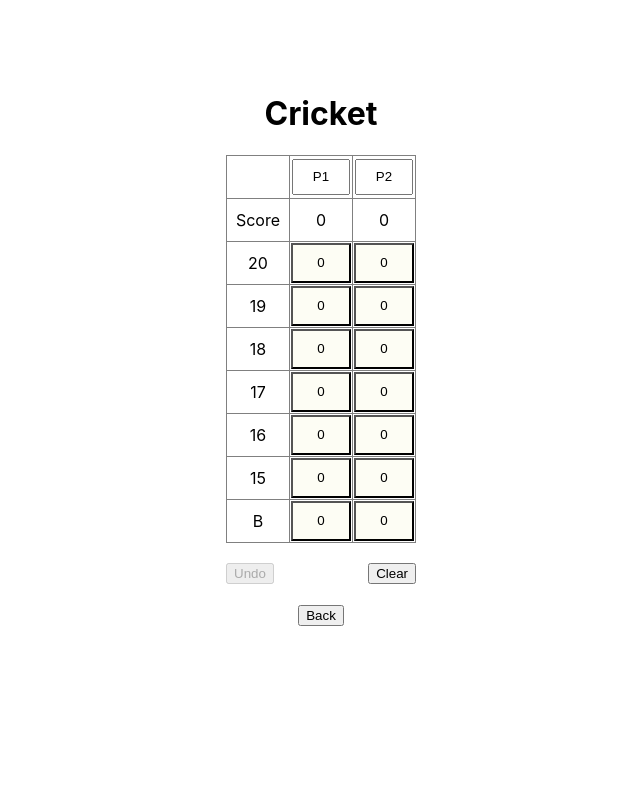
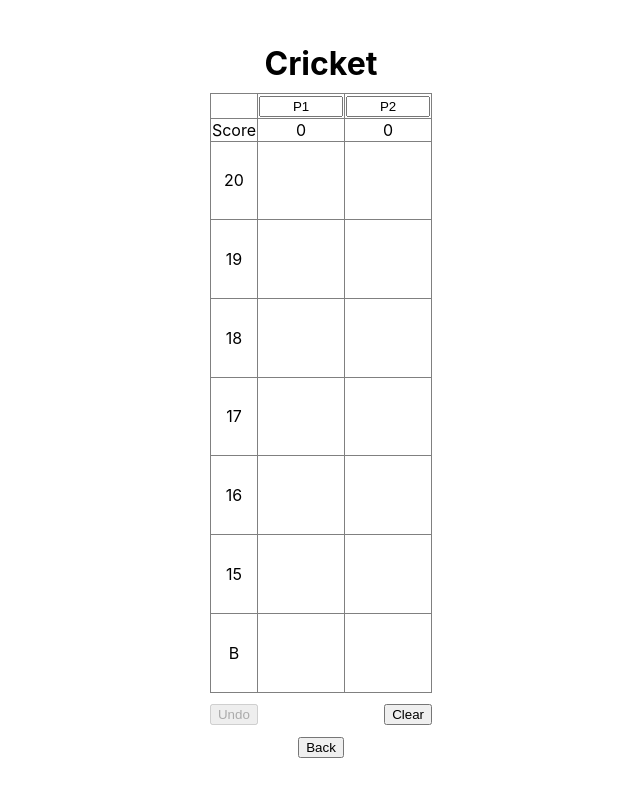
Before and after one commit to ameyaagrawal/darts-tracker, a React (Create React App) app: page / in a window 1280 px wide. Both pictures are taken after a click on the button "Confirm". Shown: the top 796 px of the page, without its empty margins (319-959 px from the left). Built offline with nearby package versions, Linux system fonts and the light colour scheme.

Commit message:
add images, resize UI, make "clear" undoable

```diff
--- a/src/App.css
+++ b/src/App.css
@@ -1,5 +1,13 @@
 h1 {
-  margin-top: 0px;
+  margin-top: 1px;
+  margin-bottom: 10px;
+}
+
+html, body {
+  height: 100%;
+  margin: 0;
+  padding: 0;
+
 }
 
 .App {
@@ -7,7 +15,7 @@ h1 {
   flex-direction: column;
   align-items: center;
   justify-content: center;
-  height: 90vh;
+  height: 100vh;
   text-align: center;
 }
 
@@ -17,6 +25,8 @@ h1 {
 }
 
 .tracker-table {
+  height: 75vh;
+  max-height: 75vh;
   border-collapse: collapse;
   text-align: center;
 }
@@ -24,18 +34,44 @@ h1 {
 .tracker-button {
   width: 100%;
   height: 100%;
-  background-color: #fcfced97;
+  background-color: #ffffff;
+  padding: 0;
+  display: flex;
+  align-items: center;
+  justify-content: center;
+  border-width: 0px;
 }
 
 .tracker-button.green {
   background-color: #88E788; /* Green for active buttons */
 }
 
+.tracker-cell-image {
+  width: 70%; /* Adjust the size of the image */
+  height: 70%;
+  vertical-align: middle;
+  object-fit: contain;
+  pointer-events: none;
+}
+
+.tracker-cell-score {
+  position: absolute;
+  top: 1px;
+  right: 1px;
+  background-color: rgba(255, 255, 255, 0.3);
+  margin: 1px;
+  border-radius: 3px;
+  font-size: 8.2px;
+  font-weight: bold;
+  color: #444444; /* A light gray */
+  pointer-events: none; /* Prevent the score from interfering with button clicks */
+}
+
 .undo-clear-container {
   display: flex;
   justify-content: space-between;
-  margin-top: 20px;
-  margin-bottom: 20px;
+  margin-top: 11px;
+  margin-bottom: 11px;
 }
 
 .popup-window {
@@ -44,29 +80,27 @@ h1 {
   left: 50%;
   transform: translate(-50%, -50%);
   background-color: white;
-  padding: 20px;
+  padding: 21px;
   border: 2px solid black;
   z-index: 1000;
 }
 
-.name-input {
-  height: 30px;
-  width: 50px;
+.cricket-cell, .dtw-cell{
+  position: relative;
+  vertical-align: middle;
+  padding: 1px;
+  box-sizing: border-box;
+}
+
+.cricket-cell, .cricket-name-input {
+  width: calc(95vh / var(--num-rows));
   text-align: center;
 }
 
-.cricket-cell {
-  height: 40px;
-  width: 60px;
+
+.dtw-cell, .dtw-name-input {
+  width: calc(85vh / var(--num-rows));
   text-align: center;
-  vertical-align: middle;
-}
-
-.dtw-cell {
-  height: 34px;
-  width: 60px;
-  text-align: center;
-  vertical-align: middle;
 }
 
 .dtw-score-input {
@@ -74,3 +108,7 @@ h1 {
   text-align: center;
   margin: 5px
 }
+
+.cricket-names, .cricket-scores, .dtw-names, .dtw-scores {
+  height: 0px;
+}
--- a/src/Cricket.js
+++ b/src/Cricket.js
@@ -1,5 +1,5 @@
 import React from 'react';
-import { handleNameChange, handleTargetClick, handleUndoButton, resetState } from './gameLogic';
+import { handleNameChange, handleTargetClick, handleUndoButton, resetState, images } from './gameLogic';
 
 function Cricket({ numPlayers, targets, playerNames, setPlayerNames, counts, setCounts, scores, setScores, history, setHistory, gameOver, setGameOver, winner, setWinner, showWinner, setShowWinner }) {
   return (
@@ -18,39 +18,50 @@ function Cricket({ numPlayers, targets, playerNames, setPlayerNames, counts, set
               <tr key={rowIndex}>
                 {Array.from({ length: numPlayers + 1 }).map((_, colIndex) => {
                   if (rowIndex === 0 && colIndex === 0) {
-                    return <td key={colIndex} className="cricket-cell"></td>;
-                  } else if (rowIndex === 0 && colIndex >= 1) {
+                    return <td key={colIndex}></td>;
+                  } else if (rowIndex === 0 && colIndex > 0) {
                     return (
-                      <td key={colIndex} className="cricket-cell">
+                      <td key={colIndex} className="cricket-names">
                         <input
                           type="text"
                           value={playerNames[colIndex - 1] || ''}
                           onChange={(e) => handleNameChange(colIndex - 1, e.target.value, playerNames, setPlayerNames)}
                           disabled={gameOver}
-                          className="name-input"
+                          className="cricket-name-input"
                         />
+                      </td>
+                    );
+                  } else if (rowIndex === 1 && colIndex > 0) {
+                    return (
+                      <td key={colIndex} className="cricket-scores">
+                        {scores[colIndex - 1]}
                       </td>
                     );
                   } else if (rowIndex > 0 && colIndex === 0) {
                     return (
-                      <td key={colIndex} className="cricket-cell">
+                      <td key={colIndex} className="cricket-targets">
                         {targets[rowIndex - 1]}
-                      </td>
-                    );
-                  } else if (rowIndex === 1 && colIndex > 0) {
-                    return (
-                      <td key={colIndex} className="cricket-cell">
-                        {scores[colIndex - 1]}
                       </td>
                     );
                   }
                   return (
                     <td key={colIndex} className="cricket-cell">
                       <button
-                        onClick={() => handleTargetClick(rowIndex - 2, colIndex - 1, counts, scores, targets, history, playerNames, numPlayers, 0, setCounts, setScores, setHistory, setGameOver, setShowWinner, setWinner)}
+                        onClick={() => {handleTargetClick(rowIndex - 2, colIndex - 1, counts, scores, targets, history, playerNames, numPlayers, 0, setCounts, setScores, setHistory, setGameOver, setShowWinner, setWinner); console.log(history);}}
                         disabled={gameOver}
                         className={`tracker-button ${counts[rowIndex - 2][colIndex - 1] >= 3 ? 'green' : ''}`}
-                      >{counts[rowIndex - 2][colIndex - 1]}</button>
+                      >
+                        <img
+                          src={images[Math.min(3, counts[rowIndex - 2][colIndex - 1])]}
+                          alt="icon"
+                          className="tracker-cell-image"
+                        />
+                        {counts[rowIndex - 2][colIndex - 1] > 3 && (
+                          <span className="tracker-cell-score">
+                            {`+${counts[rowIndex - 2][colIndex - 1] - 3}`}
+                          </span>
+                        )}
+                      </button>
                     </td>
                   );
                 })}
@@ -60,7 +71,7 @@ function Cricket({ numPlayers, targets, playerNames, setPlayerNames, counts, set
         </table>
         <div className='undo-clear-container'>
           <button onClick={() => handleUndoButton(history, gameOver, setHistory, setCounts, setScores, setGameOver)} disabled={history.length === 0}>Undo</button>
-          <button onClick={() => resetState(numPlayers, targets, setScores, setCounts, setHistory, setGameOver, setWinner, setShowWinner)}>Clear</button>
+          <button onClick={() => resetState(numPlayers, targets, history, counts, scores, setScores, setCounts, setHistory, setGameOver, setWinner, setShowWinner)}>Clear</button>
         </div>
       </div>
     </div>
--- a/src/DTW.js
+++ b/src/DTW.js
@@ -1,5 +1,5 @@
 import React, { useState } from 'react';
-import { handleNameChange, handleTargetClick, handleUndoButton, resetState } from './gameLogic';
+import { handleNameChange, handleTargetClick, handleUndoButton, resetState, images } from './gameLogic';
 
 function DTW({ numPlayers, targets, playerNames, setPlayerNames, counts, setCounts, scores, setScores, history, setHistory, gameOver, setGameOver, winner, setWinner, showWinner, setShowWinner }) {
   const [addScore, setAddScore] = useState(0);
@@ -46,29 +46,29 @@ function DTW({ numPlayers, targets, playerNames, setPlayerNames, counts, setCoun
               <tr key={rowIndex}>
                 {Array.from({ length: numPlayers + 1 }).map((_, colIndex) => {
                   if (rowIndex === 0 && colIndex === 0) {
-                    return <td key={colIndex} className='dtw-cell'></td>;
+                    return <td key={colIndex}></td>;
                   } else if (rowIndex === 0 && colIndex >= 1) {
                     // Editable text fields for the first row's last numPlayers columns
                     return (
-                      <td key={colIndex} className='dtw-cell'>
+                      <td key={colIndex} className='dtw-names'>
                         <input
                           type="text"
                           value={playerNames[colIndex - 1]}
                           onChange={(e) => handleNameChange(colIndex - 1, e.target.value, playerNames, setPlayerNames)}
                           disabled={gameOver}
-                          className='name-input'
+                          className='dtw-name-input'
                         />
                       </td>
                     );
                   } else if (rowIndex > 0 && colIndex === 0) {
                     return (
-                      <td key={colIndex} className='dtw-cell'>
+                      <td key={colIndex} className='dtw-targets'>
                         {targets[rowIndex - 1]}
                       </td>
                     );
                   } else if (rowIndex === 1 && colIndex > 0) {
                     return (
-                      <td key={colIndex} className='dtw-cell'>
+                      <td key={colIndex} className='dtw-scores'>
                         {scores[colIndex - 1]}
                       </td>
                     );
@@ -91,7 +91,16 @@ function DTW({ numPlayers, targets, playerNames, setPlayerNames, counts, setCoun
                         disabled={gameOver || showAddScore}
                         className={`tracker-button ${counts[rowIndex - 2][colIndex - 1] >= 3 ? 'green' : ''}`}
                       >
-                        {counts[rowIndex - 2][colIndex - 1]}
+                        <img
+                          src={images[Math.min(3, counts[rowIndex - 2][colIndex - 1])]}
+                          alt="icon"
+                          className="tracker-cell-image"
+                        />
+                        {counts[rowIndex - 2][colIndex - 1] > 3 && (
+                          <span className="tracker-cell-score">
+                            {`+${counts[rowIndex - 2][colIndex - 1] - 3}`}
+                          </span>
+                        )}
                       </button>
                     </td>
                   );
@@ -102,7 +111,7 @@ function DTW({ numPlayers, targets, playerNames, setPlayerNames, counts, setCoun
         </table>
         <div className='undo-clear-container'>
           <button onClick={() => handleUndoButton(history, gameOver, setHistory, setCounts, setScores, setGameOver)} disabled={history.length === 0}>Undo</button>
-          <button onClick={() => resetState(numPlayers, targets, setScores, setCounts, setHistory, setGameOver, setWinner, setShowWinner)}>Clear</button>
+          <button onClick={() => resetState(numPlayers, targets, history, counts, scores, setScores, setCounts, setHistory, setGameOver, setWinner, setShowWinner)}>Clear</button>
         </div>
       </div>
     </div>
```
